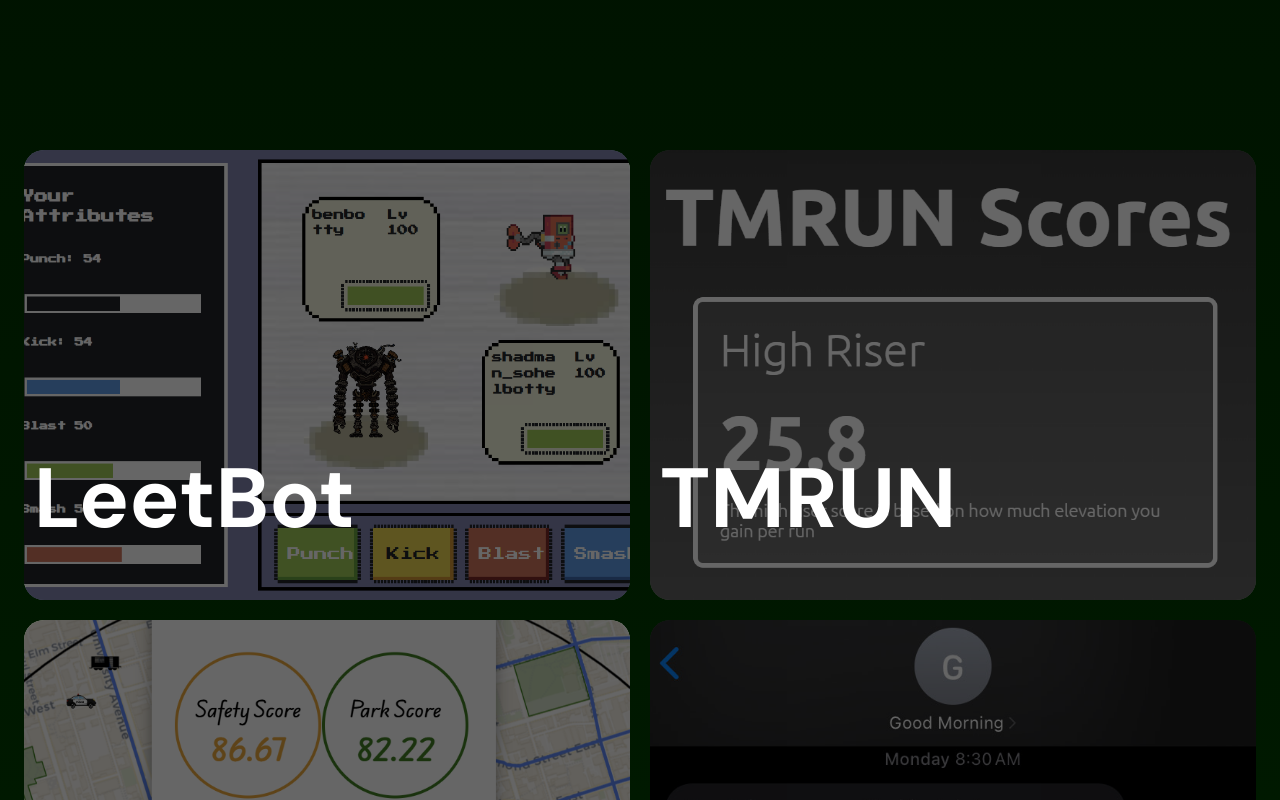
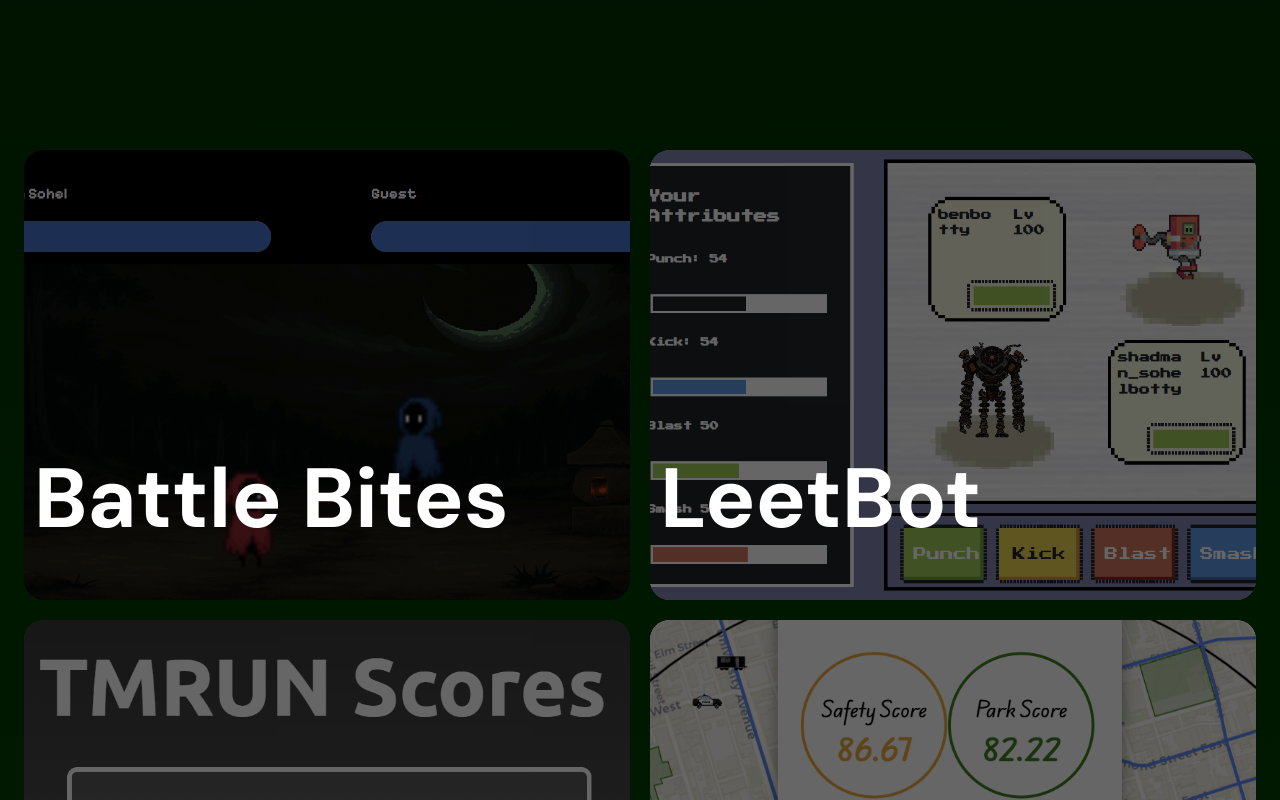
Before and after one commit to shadmansohel04/ShadmanSohel, a React (Vite) app: page /projects in a window 1280 px wide. Shown: the part 386-1186 px from the top of the page. Built offline with nearby package versions, Linux system fonts and the light colour scheme; grey boxes are pictures that could not be loaded; a web font is replaced by a local one.

Commit message:
backend leetbot

```diff
--- a/src/components/landingPageRest.jsx
+++ b/src/components/landingPageRest.jsx
@@ -5,6 +5,11 @@ import TMRUNIMG from "../assets/TMRUNIMG.png"
 export default function LandingPageRestComp(){
 
     const projArray = [
+        {
+            img: "./BATTLEHOME.png",
+            link: "https://hackthe6repo.onrender.com/",
+            name: "Battle Bites"
+        },
         {
             img: leetbotIMG,
             link: "https://leetcodebot-gumy.onrender.com/",
--- a/src/components/projectsContentComp.jsx
+++ b/src/components/projectsContentComp.jsx
@@ -4,6 +4,23 @@ import ProjectTileCompPage from "./projectsTileCompPage"
 export default function ProjectsContent(){
 
     const projects = [
+        {
+            img: "./FIGHTBATTLE.png",
+            link: "https://hackthe6repo.onrender.com",
+            name: "Battle Bites",
+            github: "https://github.com/shadmansohel04/HackThe6Repo",
+            devpost: "https://devpost.com/software/battle-bites?ref_content=my-projects-tab&ref_feature=my_projects",
+            tech:[
+                "ReactJS",
+                "Socket.io",
+                "NodeJS",
+                "Google Gemini",
+                "MongoDB",
+                "Auth0",
+                "AWS S3"
+            ],
+            desc: "Battle Bites is a browserbased, Street Fighter style game where your real life meals power up your fighter! Snap a photo and let AI turn it into boosts. From nutrition to taste, every bite boosts your fighter in multiplayer battles."
+        },
         {
             img: "./GAME.png",
             link: "https://leetcodebot-gumy.onrender.com/",
```
Also changed, not shown: public/BATTLEHOME.png (added), public/FIGHTBATTLE.png (added).
